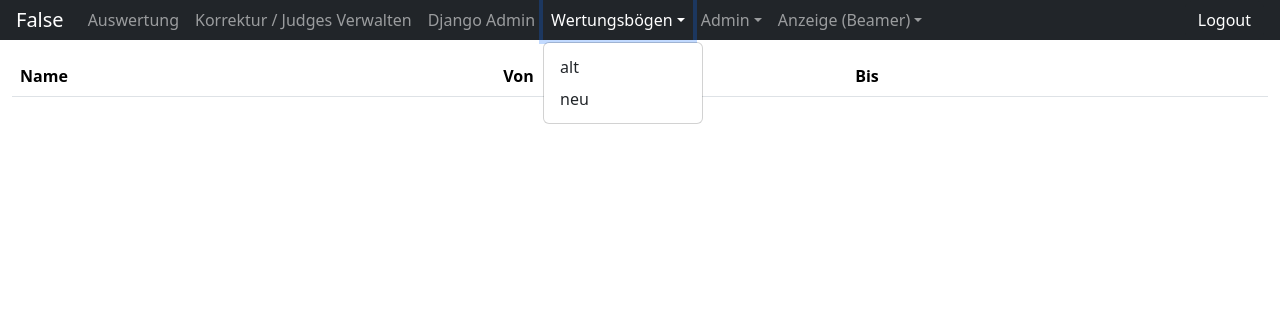
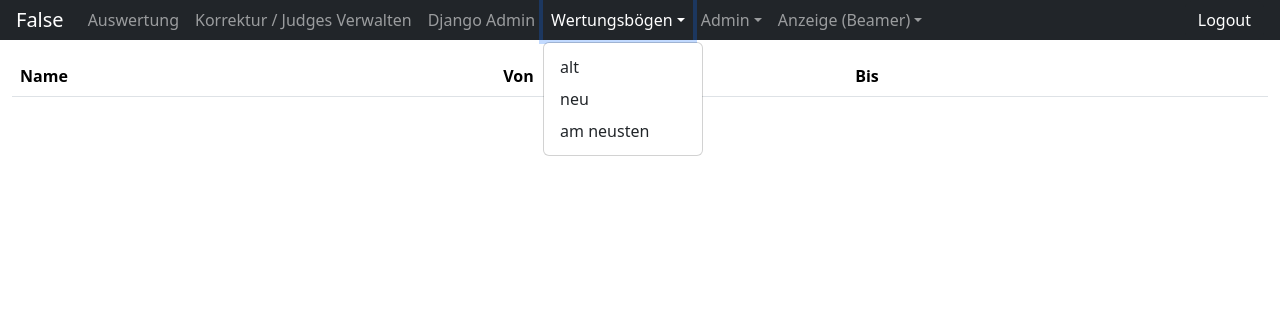
Before and after one commit to schubi220/artistic-freestyle, a Django app: page /artistic/choose_event in a window 1280 px wide, after a click on "Wertungsbögen". Shown: the top 309 px of the page. Run offline with Django 4.2, Linux system fonts and the light colour scheme; the visitor is signed in with stand-in values (Sample User, id 1); data comes from the database, SQL or seed files in the repository; data that the repository does not hold is empty; some libraries are stand-ins or nearby versions.

Commit message:
Link Judgsheed 2024

```diff
--- a/templates/base.html
+++ b/templates/base.html
@@ -50,6 +50,7 @@
               <div class="dropdown-menu" aria-labelledby="inputpdf">
                 <a class="dropdown-item" href="{% url 'artistic:inputpdf' '2018' %}" target="_blank">alt</a>
                 <a class="dropdown-item" href="{% url 'artistic:inputpdf' '2019' %}" target="_blank">neu</a>
+                <a class="dropdown-item" href="{% url 'artistic:inputpdf' '2024' %}" target="_blank">am neusten</a>
               </div>
             </li>
             {% if user.is_staff %}
```
